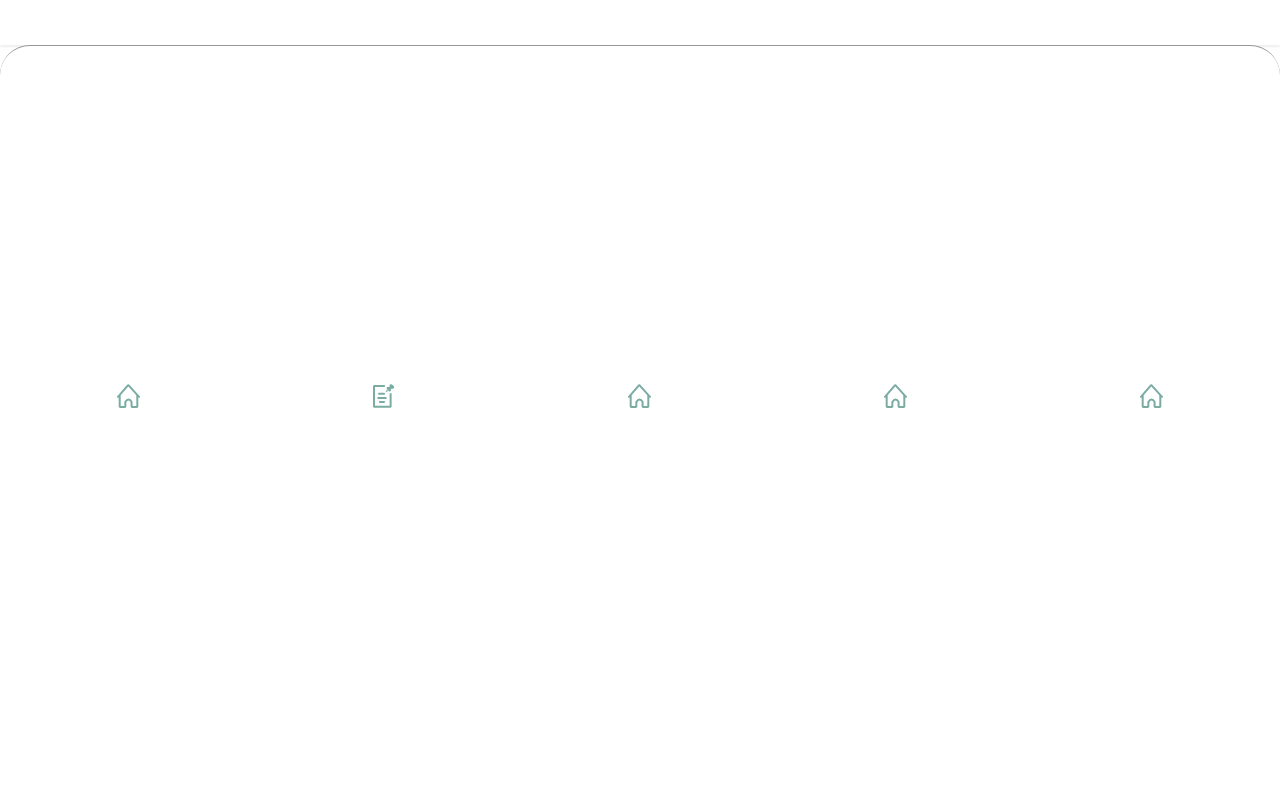
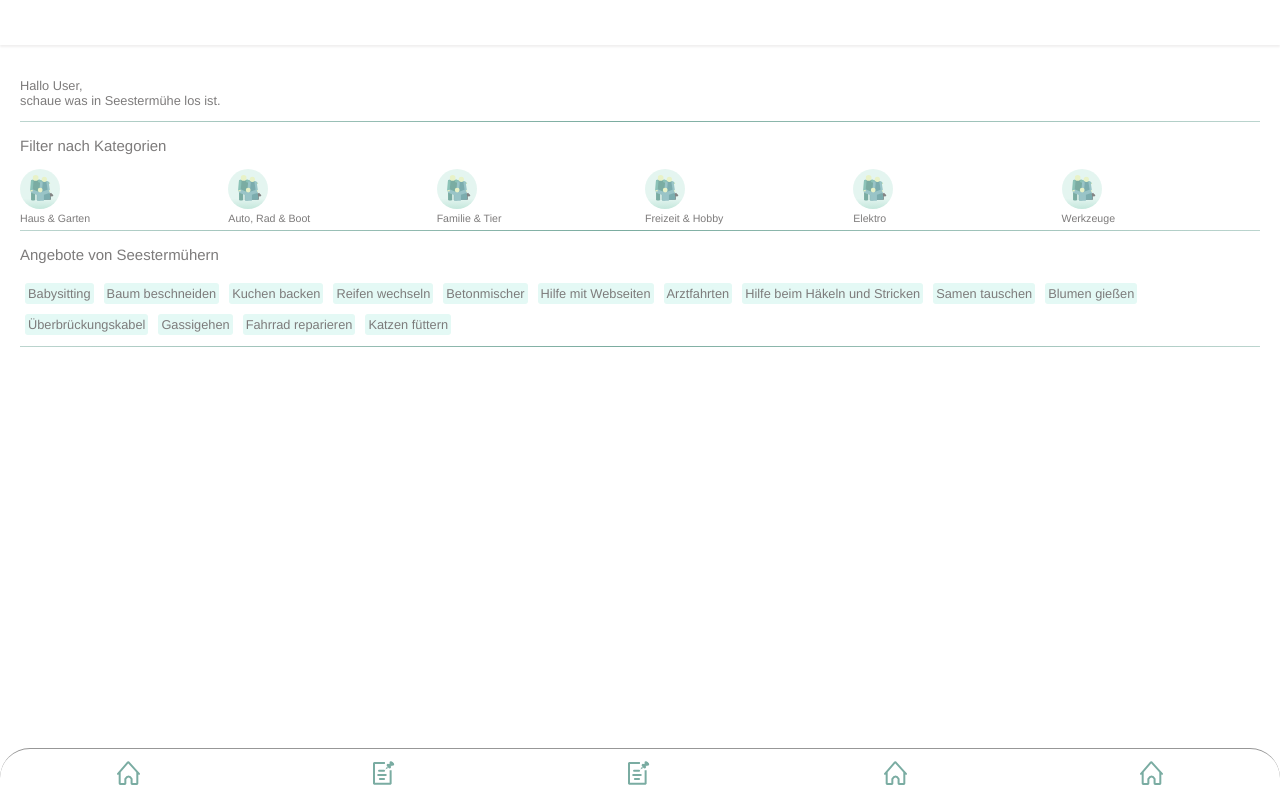
Before and after one commit to jreisswig/capstone-project, a React (Create React App) app: page / in a window 1280 px wide. Built offline with nearby package versions, Linux system fonts and the light colour scheme.

Commit message:
Add angebote and Home

```diff
--- a/src/App.js
+++ b/src/App.js
@@ -3,14 +3,18 @@ import Nav from './Nav'
 import Grid from './Grid'
 import NewPost from './NewPost'
 import Bulletinboard from './Bulletinboard'
+import Home from './Home'
 import { BrowserRouter as Router, Switch, Route } from 'react-router-dom'
 import styled from 'styled-components/macro'
 //import postData from './posts.json'
+import offersData from './offers.json'
 
 export default function App() {
   let savedData = JSON.parse(localStorage.savedData || null) || {}
   const [posts, setPosts] = useState(savedData)
   saveData(posts)
+
+  const [offers] = useState(offersData)
 
   return (
     <Appcontainer>
@@ -19,7 +23,10 @@ export default function App() {
 
         <Router>
           <Switch>
-            <Route exact path="/bulletinboard">
+            <Route exact path="/">
+              <Home offers={offers} posts={posts}></Home>
+            </Route>
+            <Route path="/bulletinboard">
               <Bulletinboard posts={posts}></Bulletinboard>
             </Route>
             <Route path="/newpost">
--- /dev/null
+++ b/src/Categories.js
@@ -0,0 +1,49 @@
+import React from 'react'
+import styled from 'styled-components/macro'
+import FamilyIcon from './images/FamilyIcon.svg'
+
+export default function Categories() {
+  return (
+    <Flex>
+      <Categorie>
+        <img src={FamilyIcon} alt="Family" height="40px" width="40px" />
+        <Headline5>Haus & Garten</Headline5>
+      </Categorie>
+      <Categorie>
+        <img src={FamilyIcon} alt="Family" height="40px" width="40px" />
+        <Headline5>Auto, Rad & Boot</Headline5>
+      </Categorie>
+      <Categorie>
+        <img src={FamilyIcon} alt="Family" height="40px" width="40px" />
+        <Headline5>Familie & Tier</Headline5>
+      </Categorie>
+      <Categorie>
+        <img src={FamilyIcon} alt="Family" height="40px" width="40px" />
+        <Headline5>Freizeit & Hobby</Headline5>
+      </Categorie>
+      <Categorie>
+        <img src={FamilyIcon} alt="Family" height="40px" width="40px" />
+        <Headline5>Elektro</Headline5>
+      </Categorie>
+      <Categorie>
+        <img src={FamilyIcon} alt="Family" height="40px" width="40px" />
+        <Headline5>Werkzeuge</Headline5>
+      </Categorie>
+    </Flex>
+  )
+}
+
+const Flex = styled.section`
+  display: flex;
+  justify-content: space-between;
+  border: none;
+  padding: 0;
+  margin: 0;
+`
+const Categorie = styled.div`
+  width: 16%;
+`
+const Headline5 = styled.h5`
+  margin: 0;
+  font-weight: normal;
+`
--- a/src/Form.js
+++ b/src/Form.js
@@ -1,6 +1,6 @@
 import React, { useState } from 'react'
 import styled from 'styled-components/macro'
-import FamilyIcon from './images/FamilyIcon.svg'
+import Categories from './Categories'
 
 export default function Form({ handleAddPost }) {
   const [addPost, setAddPost] = useState({
@@ -41,13 +41,7 @@ export default function Form({ handleAddPost }) {
       ></Input>
 
       <Headline4>Wähle eine Kategorie:</Headline4>
-      <Flex>
-        <img src={FamilyIcon} alt="Family" height="50px" width="50px" />
-        <img src={FamilyIcon} alt="Family" height="50px" width="50px" />
-        <img src={FamilyIcon} alt="Family" height="50px" width="50px" />
-        <img src={FamilyIcon} alt="Family" height="50px" width="50px" />
-        <img src={FamilyIcon} alt="Family" height="50px" width="50px" />
-      </Flex>
+      <Categories />
       <Label htmlFor="description"></Label>
       <TextArea
         type="textarea"
@@ -163,12 +157,12 @@ const Flex = styled.fieldset`
   padding: 0;
   margin: 0;
 `
-const Circle = styled.div`
+/* const Circle = styled.div`
   background: #f3f7f6;
   height: 50px;
   width: 50px;
   border-radius: 50%;
-`
+` */
 
 const StyledSubmit = styled.input`
   background: #7aaca2;
--- a/src/GlobalStyles.js
+++ b/src/GlobalStyles.js
@@ -7,7 +7,7 @@ min-width:0;
 }
 
 :root {
-margin: 0px;
+margin: 0;
 font-family: 'Helvetica Neue', sans-serif;
 font-size: 0.8rem;
 color: #7d7b7b;
--- /dev/null
+++ b/src/Home.js
@@ -0,0 +1,52 @@
+import React from 'react'
+import Offer from './Offer'
+import Categories from './Categories'
+import styled from 'styled-components/macro'
+
+export default function Home({ offers, posts }) {
+  return (
+    <HomeContainer>
+      <Paragraph>
+        Hallo User, <br /> schaue was in Seestermühe los ist.
+      </Paragraph>
+      <Line />
+      <Headline3>Filter nach Kategorien</Headline3>
+      <Categories />
+      <Line />
+      <Headline3>Angebote von Seestermühern</Headline3>
+      <TagContainer>
+        {offers
+          .filter(offer => offer.title)
+          .map((offer, index) => (
+            <Offer {...offer} key={index} />
+          ))}
+      </TagContainer>
+      <Line />
+      {/*   <PostContainer>
+        {posts.map((post, index) => (
+          <Post {...post} key={index} />
+        ))}
+      </PostContainer> */}
+    </HomeContainer>
+  )
+}
+
+const HomeContainer = styled.div`
+  padding: 20px;
+  overflow: scroll;
+`
+const TagContainer = styled.section`
+  display: flex;
+  flex-wrap: wrap;
+`
+const Headline3 = styled.h3`
+  font-weight: unset;
+`
+
+const Paragraph = styled.p``
+const Line = styled.hr`
+  border: 0;
+  height: 1px;
+  background-image: linear-gradient(90deg, rgba(123,172,160,0.5088235123150823) 0%, rgba(123,172,160,1) 48%, rgba(123,172,160,0.5144257532114409) 100%);
+  );
+`
--- a/src/Nav.js
+++ b/src/Nav.js
@@ -8,19 +8,19 @@ export default function Nav() {
   return (
     <Navigation>
       <NavButton>
-        <Link to="/bulletinboard">
+        <Link to="/">
           <img src={Homeicon} alt="" />
         </Link>
       </NavButton>
 
       <NavButton>
-        <Link to="/newpost">
+        <Link to="/bulletinboard">
           <img src={Posticon} alt="" />
         </Link>
       </NavButton>
       <NavButton>
-        <Link to="/pinnwand">
-          <img src={Homeicon} alt="" />
+        <Link to="/newpost">
+          <img src={Posticon} alt="" />
         </Link>
       </NavButton>
       <NavButton>
--- /dev/null
+++ b/src/Offer.js
@@ -0,0 +1,13 @@
+import React from 'react'
+import styled from 'styled-components/macro'
+
+export default function Offer({ title }) {
+  return <OfferTags>{title}</OfferTags>
+}
+const OfferTags = styled.div`
+  background: #e4f9f5;
+  border-radius: 3px;
+  display: inline;
+  padding: 3px;
+  margin: 5px;
+`
--- a/src/Post.js
+++ b/src/Post.js
@@ -1,8 +1,8 @@
 import React, { useState } from 'react'
 import styled from 'styled-components/macro'
 import Pin from './Pin.js'
-import ArrowShow from './images/ArrowShow.svg'
-import ArrowHide from './images/ArrowHide.svg'
+/* import ArrowShow from './images/ArrowShow.svg'
+import ArrowHide from './images/ArrowHide.svg' */
 import PropTypes from 'prop-types'
 
 export default function Post({ title, description, name, phonenumber, email }) {
--- /dev/null
+++ b/src/offers.json
@@ -0,0 +1,116 @@
+[
+  {
+    "title": "Babysitting",
+    "description": "Ich kann auf deine Kinder aufpassen",
+    "category": "Familie, Kind und Tier",
+    "name": "Erika Appelhoff",
+    "phonenumber": "04125/8456038",
+    "email": "e.appelhoff@gmail.com"
+  },
+
+  {
+    "title": "Baum beschneiden",
+    "description": "Ich kenne mich mit Obstgehölzen aus. Ich helfe gerne",
+    "category": "Haus und Garten",
+    "name": "Erika Appelhoff",
+    "phonenumber": "04125/8456038",
+    "email": "e.appelhoff@gmail.com"
+  },
+
+  {
+    "title": "Kuchen backen",
+    "description": "Ich backe gerne Kuchen für Geburtstage",
+    "category": "Familie, Kind und Tier",
+    "name": "Erika Appelhoff",
+    "phonenumber": "04125/8456038",
+    "email": "e.appelhoff@gmail.com"
+  },
+  {
+    "title": "Reifen wechseln",
+    "description": "Ich kann Reifenwechseln",
+    "category": "Auto, Rad und Boot",
+    "name": "Erika Appelhoff",
+    "phonenumber": "04125/8456038",
+    "email": "e.appelhoff@gmail.com"
+  },
+  {
+    "title": "Betonmischer",
+    "description": "Ich leihe gerne meinen Betonmischer",
+    "category": "Werkzeuge",
+    "name": "Erika Appelhoff",
+    "phonenumber": "04125/8456038",
+    "email": "e.appelhoff@gmail.com"
+  },
+  {
+    "title": "Hilfe mit Webseiten",
+    "description": "Ich kann Grafik und Co",
+    "category": "Familie, Kind und Tier",
+    "name": "Erika Appelhoff",
+    "phonenumber": "04125/8456038",
+    "email": "e.appelhoff@gmail.com"
+  },
+  {
+    "title": "Arztfahrten",
+    "description": "Ich kann ab und zu mit Hunden Gassigehen oder Katzen füttern",
+    "category": "Familie, Kind und Tier",
+    "name": "Erika Appelhoff",
+    "phonenumber": "04125/8456038",
+    "email": "e.appelhoff@gmail.com"
+  },
+  {
+    "title": "Hilfe beim Häkeln und Stricken",
+    "description": "Ich kann ab und zu mit Hunden Gassigehen oder Katzen füttern",
+    "category": "Familie, Kind und Tier",
+    "name": "Erika Appelhoff",
+    "phonenumber": "04125/8456038",
+    "email": "e.appelhoff@gmail.com"
+  },
+  {
+    "title": "Samen tauschen",
+    "description": "Ich kann ab und zu mit Hunden Gassigehen oder Katzen füttern",
+    "category": "Familie, Kind und Tier",
+    "name": "Erika Appelhoff",
+    "phonenumber": "04125/8456038",
+    "email": "e.appelhoff@gmail.com"
+  },
+  {
+    "title": "Blumen gießen",
+    "description": "Ich kann ab und zu mit Hunden Gassigehen oder Katzen füttern",
+    "category": "Familie, Kind und Tier",
+    "name": "Erika Appelhoff",
+    "phonenumber": "04125/8456038",
+    "email": "e.appelhoff@gmail.com"
+  },
+  {
+    "title": "Überbrückungskabel",
+    "description": "Ich kann ab und zu mit Hunden Gassigehen oder Katzen füttern",
+    "category": "Familie, Kind und Tier",
+    "name": "Erika Appelhoff",
+    "phonenumber": "04125/8456038",
+    "email": "e.appelhoff@gmail.com"
+  },
+  {
+    "title": "Gassigehen",
+    "description": "Ich kann ab und zu mit Hunden Gassigehen oder Katzen füttern",
+    "category": "Familie, Kind und Tier",
+    "name": "Erika Appelhoff",
+    "phonenumber": "04125/8456038",
+    "email": "e.appelhoff@gmail.com"
+  },
+  {
+    "title": "Fahrrad reparieren",
+    "description": "Ich kann ab und zu mit Hunden Gassigehen oder Katzen füttern",
+    "category": "Familie, Kind und Tier",
+    "name": "Erika Appelhoff",
+    "phonenumber": "04125/8456038",
+    "email": "e.appelhoff@gmail.com"
+  },
+  {
+    "title": "Katzen füttern",
+    "description": "Ich kann ab und zu mit Hunden Gassigehen oder Katzen füttern",
+    "category": "Familie, Kind und Tier",
+    "name": "Erika Appelhoff",
+    "phonenumber": "04125/8456038",
+    "email": "e.appelhoff@gmail.com"
+  }
+]
```
Also changed, not shown: src/Searches.js (added, +65 -0 lines).
